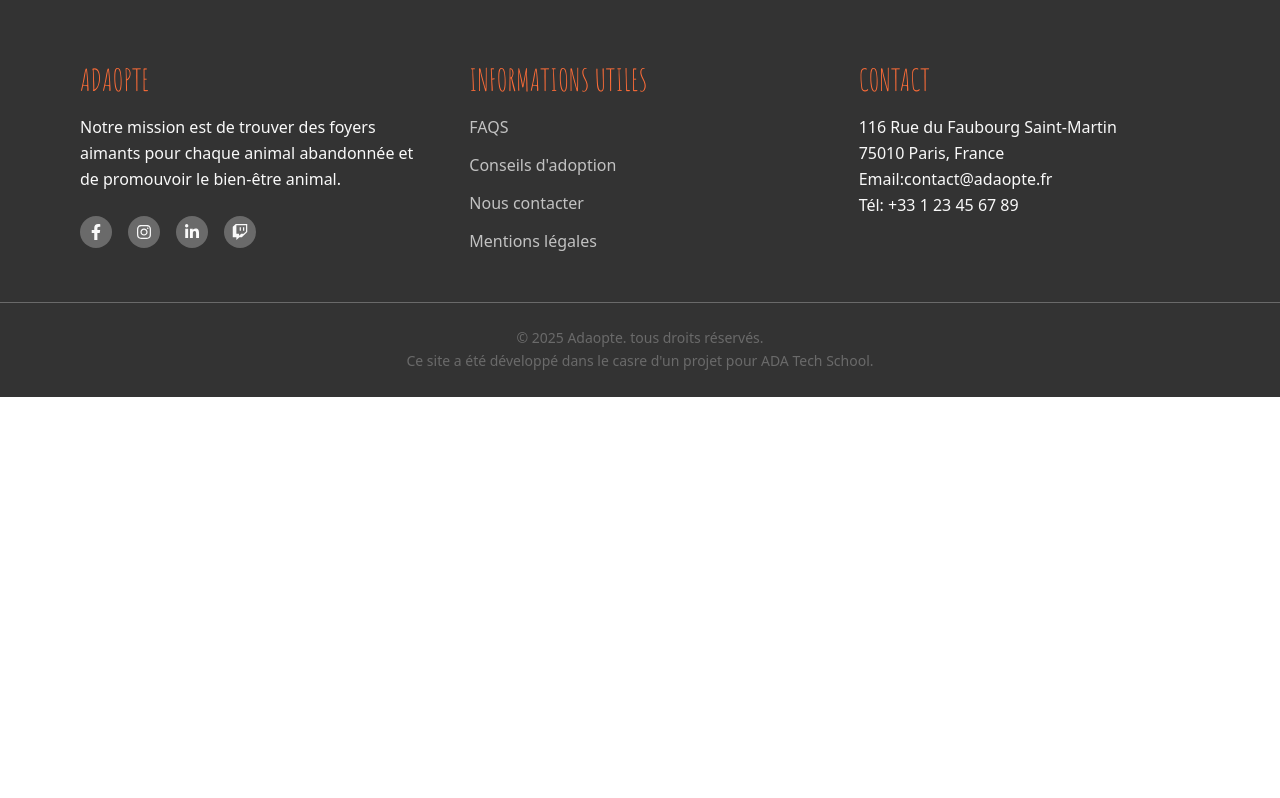
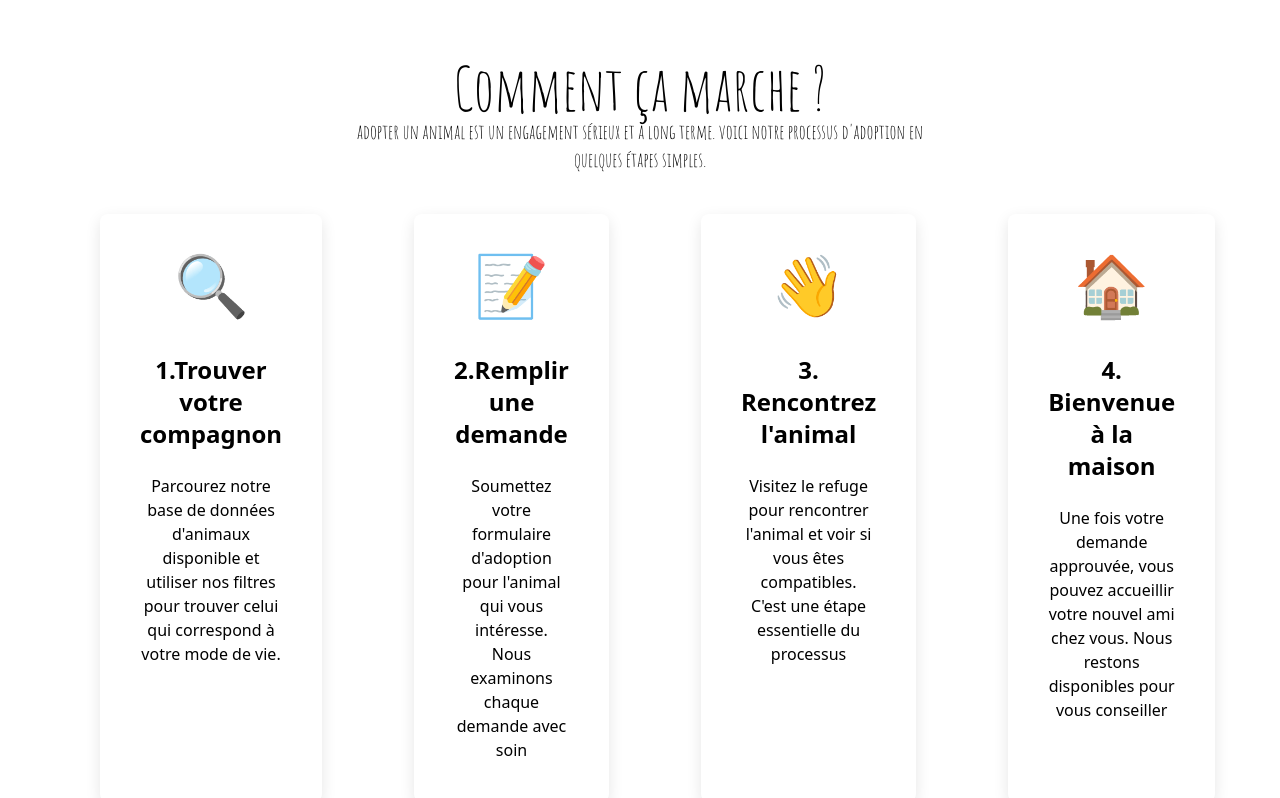
Before and after one commit to antoineb07/adaopte, a React (Vite) app: page /home in a window 1280 px wide. Shown: the part 622-1420 px from the top of the page. Before the commit the page ends 1019 px from the top, so only its background shows below. Built offline with nearby package versions, Linux system fonts and the light colour scheme.

Commit message:
feat:HowItWorks

```diff
--- a/index.html
+++ b/index.html
@@ -1,8 +1,8 @@
-<!doctype html>
+<!DOCTYPE html>
 <html lang="en">
   <head>
     <meta charset="UTF-8" />
-    <link rel="icon" type="image/svg+xml" href="/vite.svg" />
+    <link rel="icon" type="image/svg+xml" href="/favicon.ico" />
     <meta name="viewport" content="width=device-width, initial-scale=1.0" />
     <title>adaopte</title>
   </head>
--- /dev/null
+++ b/src/components/HowItWorks.tsx
@@ -0,0 +1,60 @@
+export default function HowItWorks() {
+  return (
+    <nav className="howItWorks pb-8 pt-15 ">
+      <h2 className="title font-heading items-center flex justify-center text-6xl">
+        Comment ça marche ?
+      </h2>
+      <p className="texte font-heading text-center text-xl">
+        adopter un animal est un engagement sérieux et a long terme. voici notre
+        processus d'adoption en <br />
+        quelques étapes simples.
+      </p>
+      <div className="Etape flex justify-between gap-3 align-center text-center mx-15 ">
+        <div className="etape1 shadow-lg p-10 m-10 rounded-lg">
+          <h3 className="emoji text-6xl mb-10">🔍</h3>
+          <h3 className="title-etape font-bold text-2xl mb-6">
+            1.Trouver votre <br />
+            compagnon
+          </h3>
+          <p>
+            Parcourez notre base de données d'animaux disponible et utiliser nos
+            filtres pour trouver celui qui correspond à votre mode de vie.
+          </p>
+        </div>
+        <div className="etape2 shadow-lg p-10 m-10 rounded-lg">
+          <h3 className="emoji text-6xl mb-10">📝</h3>
+          <h3 className="title-etape font-bold text-2xl mb-6">
+            2.Remplir une <br />
+            demande
+          </h3>
+          <p>
+            Soumettez votre formulaire d'adoption pour l'animal qui vous
+            intéresse. Nous examinons chaque demande avec soin
+          </p>
+        </div>
+        <div className="etape3 shadow-lg p-10 m-10 rounded-lg">
+          <h3 className="emoji text-6xl mb-10">👋</h3>
+          <h3 className="title-etape font-bold text-2xl mb-6">
+            3. Rencontrez <br />
+            l'animal
+          </h3>
+          <p>
+            Visitez le refuge pour rencontrer l'animal et voir si vous êtes
+            compatibles. C'est une étape essentielle du processus
+          </p>
+        </div>
+        <div className="etape4 shadow-lg p-10 m-10 rounded-lg">
+          <h3 className="emoji text-6xl mb-10">🏠</h3>
+          <h3 className="title-etape font-bold text-2xl mb-6">
+            4. Bienvenue à la <br />
+            maison
+          </h3>
+          <p>
+            Une fois votre demande approuvée, vous pouvez accueillir votre
+            nouvel ami chez vous. Nous restons disponibles pour vous conseiller
+          </p>
+        </div>
+      </div>
+    </nav>
+  );
+}
--- a/src/components/navbare.tsx
+++ b/src/components/navbare.tsx
@@ -13,7 +13,7 @@ export default function NavBare() {
       </div>
       <div className="style-navbare flex gap-x-6 items-center ">
         <div className="style-links flex items-center justify-center gap-x-6 pr-80 font-bold text-xl">
-          <Link to="/home" className="homme flex items-center ">
+          <Link to="/home" className="home flex items-center ">
             <FiHome className="mr-2 p-0.001 text-2xl " />
             Accueil
           </Link>
--- a/src/pages/Home.tsx
+++ b/src/pages/Home.tsx
@@ -2,12 +2,14 @@ import React from "react";
 import Hero from "../components/Hero";
 import Footer from "../components/Footer";
 import NavBare from "../components/navbare";
+import HowItWorks from "../components/HowItWorks";
 
 function Home() {
   return (
     <>
       <NavBare />
       <Hero />
+      <HowItWorks />
       <Footer />
     </>
   );
```
